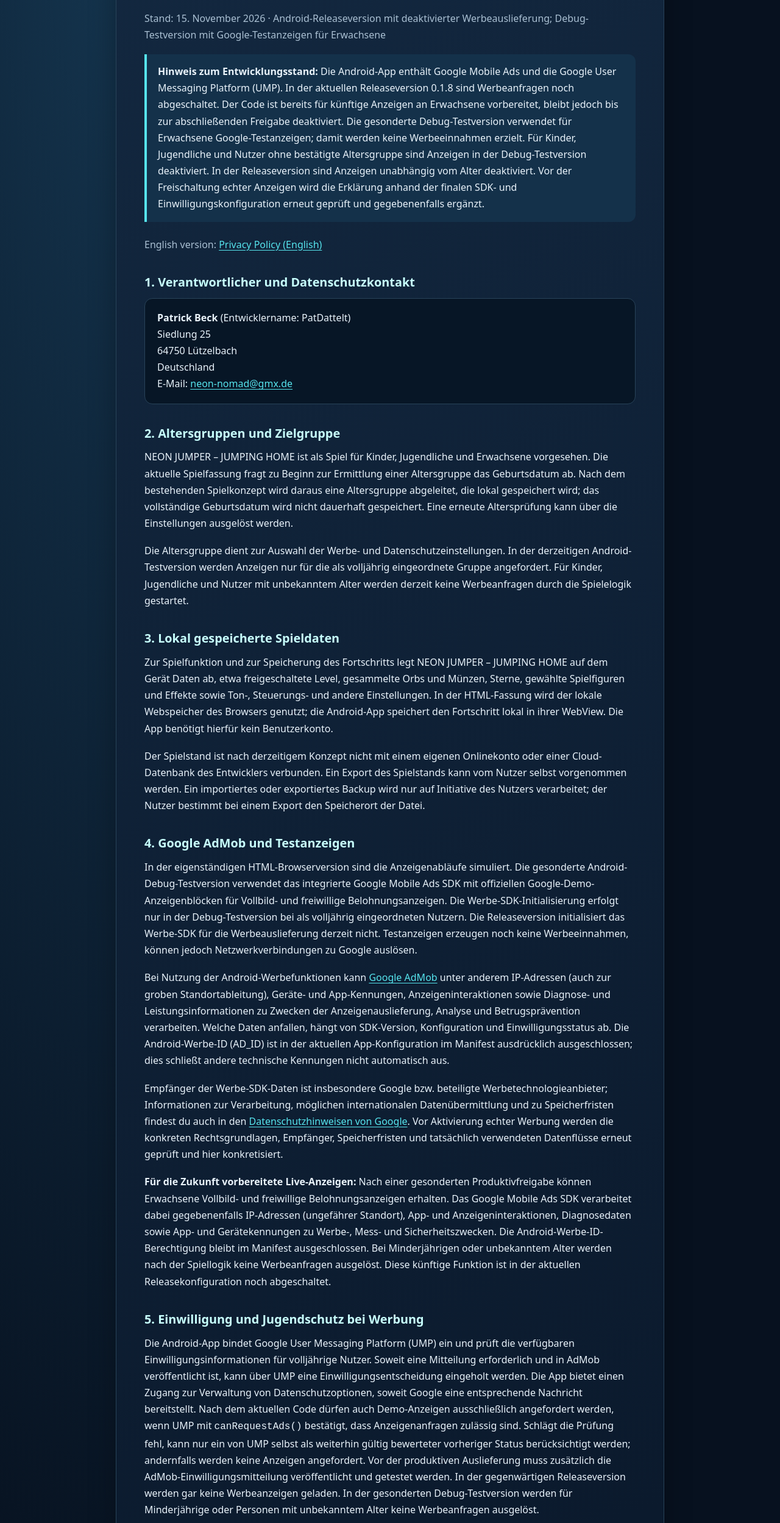
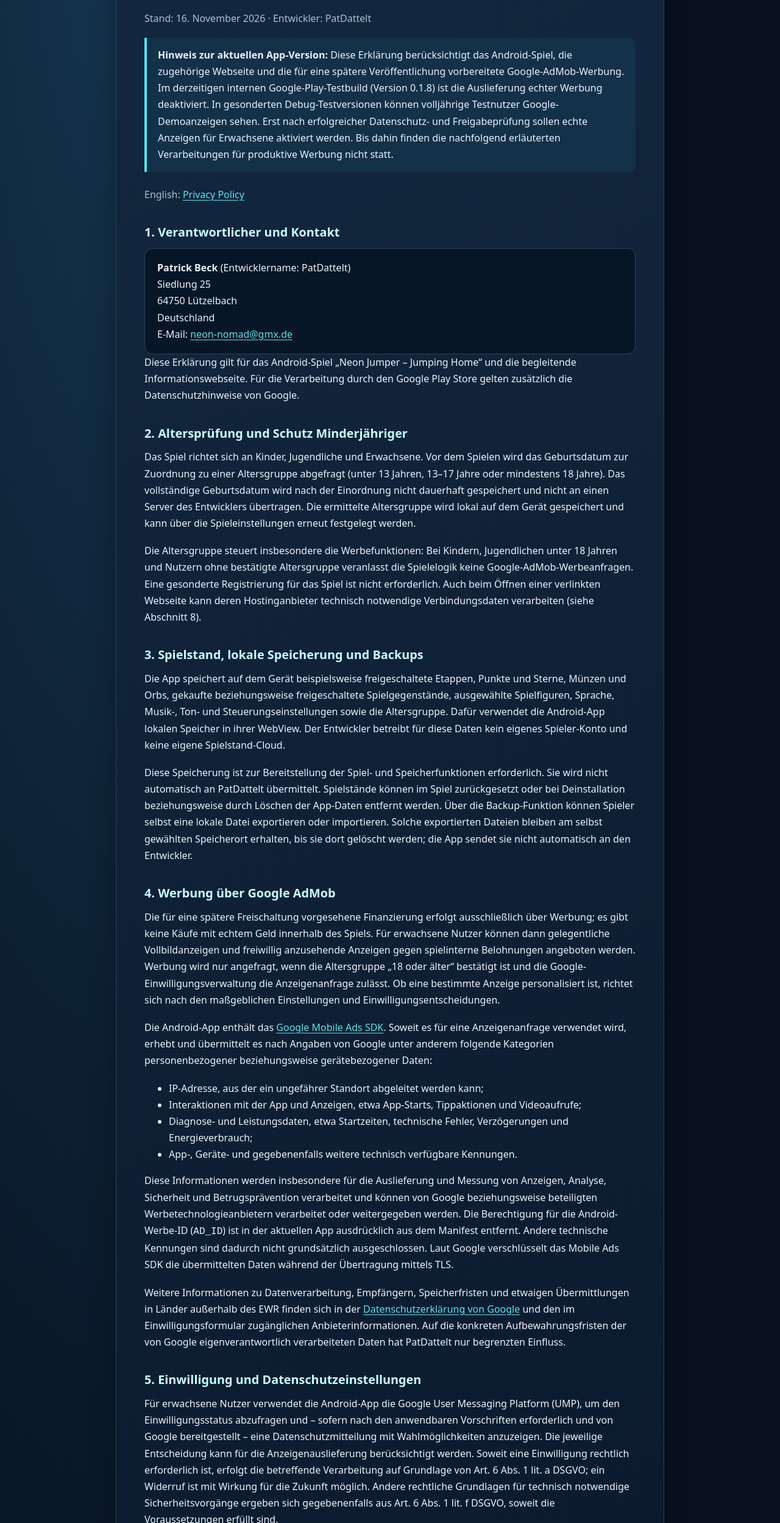
Before and after one commit to PatDattelt/neon-nomad, a plain HTML site: page datenschutz.html in a window 1280 px wide. Shown: the part 302-2800 px from the top of the page at 61% size. Drawn offline with Linux system fonts and the light colour scheme.

Commit message:
Update German privacy policy for Play release preparation and planned AdMob safeguards

```diff
--- a/datenschutz.html
+++ b/datenschutz.html
@@ -7,35 +7,54 @@
 <main class="wrap"><article class="paper">
 <p class="kicker">DATENSCHUTZ</p>
 <h1>Datenschutzerklärung für Neon Jumper – Jumping Home</h1>
-<p class="muted">Stand: 15. November 2026 · Android-Releaseversion mit deaktivierter Werbeauslieferung; Debug-Testversion mit Google-Testanzeigen für Erwachsene</p>
-<div class="notice"><strong>Hinweis zum Entwicklungsstand:</strong> Die Android-App enthält Google Mobile Ads und die Google User Messaging Platform (UMP). In der aktuellen Releaseversion 0.1.8 sind Werbeanfragen noch abgeschaltet. Der Code ist bereits für künftige Anzeigen an Erwachsene vorbereitet, bleibt jedoch bis zur abschließenden Freigabe deaktiviert. Die gesonderte Debug-Testversion verwendet für Erwachsene Google-Testanzeigen; damit werden keine Werbeeinnahmen erzielt. Für Kinder, Jugendliche und Nutzer ohne bestätigte Altersgruppe sind Anzeigen in der Debug-Testversion deaktiviert. In der Releaseversion sind Anzeigen unabhängig vom Alter deaktiviert. Vor der Freischaltung echter Anzeigen wird die Erklärung anhand der finalen SDK- und Einwilligungskonfiguration erneut geprüft und gegebenenfalls ergänzt.</div>
-<p class="muted">English version: <a href="privacy.html" lang="en">Privacy Policy (English)</a></p>
-<h2>1. Verantwortlicher und Datenschutzkontakt</h2>
+<p class="muted">Stand: 16. November 2026 · Entwickler: PatDattelt</p>
+<div class="notice"><strong>Hinweis zur aktuellen App-Version:</strong> Diese Erklärung berücksichtigt das Android-Spiel, die zugehörige Webseite und die für eine spätere Veröffentlichung vorbereitete Google-AdMob-Werbung. Im derzeitigen internen Google-Play-Testbuild (Version 0.1.8) ist die Auslieferung echter Werbung deaktiviert. In gesonderten Debug-Testversionen können volljährige Testnutzer Google-Demoanzeigen sehen. Erst nach erfolgreicher Datenschutz- und Freigabeprüfung sollen echte Anzeigen für Erwachsene aktiviert werden. Bis dahin finden die nachfolgend erläuterten Verarbeitungen für produktive Werbung nicht statt.</div>
+<p class="muted">English: <a href="privacy.html" lang="en">Privacy Policy</a></p>
+
+<h2>1. Verantwortlicher und Kontakt</h2>
 <address class="contact"><strong>Patrick Beck</strong> (Entwicklername: PatDattelt)<br>Siedlung 25<br>64750 Lützelbach<br>Deutschland<br>E-Mail: <a href="mailto:neon-nomad@gmx.de">neon-nomad@gmx.de</a></address>
-<h2>2. Altersgruppen und Zielgruppe</h2>
-<p>NEON JUMPER – JUMPING HOME ist als Spiel für Kinder, Jugendliche und Erwachsene vorgesehen. Die aktuelle Spielfassung fragt zu Beginn zur Ermittlung einer Altersgruppe das Geburtsdatum ab. Nach dem bestehenden Spielkonzept wird daraus eine Altersgruppe abgeleitet, die lokal gespeichert wird; das vollständige Geburtsdatum wird nicht dauerhaft gespeichert. Eine erneute Altersprüfung kann über die Einstellungen ausgelöst werden.</p>
-<p>Die Altersgruppe dient zur Auswahl der Werbe- und Datenschutzeinstellungen. In der derzeitigen Android-Testversion werden Anzeigen nur für die als volljährig eingeordnete Gruppe angefordert. Für Kinder, Jugendliche und Nutzer mit unbekanntem Alter werden derzeit keine Werbeanfragen durch die Spielelogik gestartet.</p>
-<h2>3. Lokal gespeicherte Spieldaten</h2>
-<p>Zur Spielfunktion und zur Speicherung des Fortschritts legt NEON JUMPER – JUMPING HOME auf dem Gerät Daten ab, etwa freigeschaltete Level, gesammelte Orbs und Münzen, Sterne, gewählte Spielfiguren und Effekte sowie Ton-, Steuerungs- und andere Einstellungen. In der HTML-Fassung wird der lokale Webspeicher des Browsers genutzt; die Android-App speichert den Fortschritt lokal in ihrer WebView. Die App benötigt hierfür kein Benutzerkonto.</p>
-<p>Der Spielstand ist nach derzeitigem Konzept nicht mit einem eigenen Onlinekonto oder einer Cloud-Datenbank des Entwicklers verbunden. Ein Export des Spielstands kann vom Nutzer selbst vorgenommen werden. Ein importiertes oder exportiertes Backup wird nur auf Initiative des Nutzers verarbeitet; der Nutzer bestimmt bei einem Export den Speicherort der Datei.</p>
-<h2>4. Google AdMob und Testanzeigen</h2>
-<p>In der eigenständigen HTML-Browserversion sind die Anzeigenabläufe simuliert. Die gesonderte Android-Debug-Testversion verwendet das integrierte Google Mobile Ads SDK mit offiziellen Google-Demo-Anzeigenblöcken für Vollbild- und freiwillige Belohnungsanzeigen. Die Werbe-SDK-Initialisierung erfolgt nur in der Debug-Testversion bei als volljährig eingeordneten Nutzern. Die Releaseversion initialisiert das Werbe-SDK für die Werbeauslieferung derzeit nicht. Testanzeigen erzeugen noch keine Werbeeinnahmen, können jedoch Netzwerkverbindungen zu Google auslösen.</p>
-<p>Bei Nutzung der Android-Werbefunktionen kann <a href="https://support.google.com/admob/">Google AdMob</a> unter anderem IP-Adressen (auch zur groben Standortableitung), Geräte- und App-Kennungen, Anzeigeninteraktionen sowie Diagnose- und Leistungsinformationen zu Zwecken der Anzeigenauslieferung, Analyse und Betrugsprävention verarbeiten. Welche Daten anfallen, hängt von SDK-Version, Konfiguration und Einwilligungsstatus ab. Die Android-Werbe-ID (AD_ID) ist in der aktuellen App-Konfiguration im Manifest ausdrücklich ausgeschlossen; dies schließt andere technische Kennungen nicht automatisch aus.</p>
-<p>Empfänger der Werbe-SDK-Daten ist insbesondere Google bzw. beteiligte Werbetechnologieanbieter; Informationen zur Verarbeitung, möglichen internationalen Datenübermittlung und zu Speicherfristen findest du auch in den <a href="https://policies.google.com/privacy">Datenschutzhinweisen von Google</a>. Vor Aktivierung echter Werbung werden die konkreten Rechtsgrundlagen, Empfänger, Speicherfristen und tatsächlich verwendeten Datenflüsse erneut geprüft und hier konkretisiert.</p>
-<p><strong>Für die Zukunft vorbereitete Live-Anzeigen:</strong> Nach einer gesonderten Produktivfreigabe können Erwachsene Vollbild- und freiwillige Belohnungsanzeigen erhalten. Das Google Mobile Ads SDK verarbeitet dabei gegebenenfalls IP-Adressen (ungefährer Standort), App- und Anzeigeninteraktionen, Diagnosedaten sowie App- und Gerätekennungen zu Werbe-, Mess- und Sicherheitszwecken. Die Android-Werbe-ID-Berechtigung bleibt im Manifest ausgeschlossen. Bei Minderjährigen oder unbekanntem Alter werden nach der Spiellogik keine Werbeanfragen ausgelöst. Diese künftige Funktion ist in der aktuellen Releasekonfiguration noch abgeschaltet.</p>
-<h2>5. Einwilligung und Jugendschutz bei Werbung</h2>
-<p>Die Android-App bindet Google User Messaging Platform (UMP) ein und prüft die verfügbaren Einwilligungsinformationen für volljährige Nutzer. Soweit eine Mitteilung erforderlich und in AdMob veröffentlicht ist, kann über UMP eine Einwilligungsentscheidung eingeholt werden. Die App bietet einen Zugang zur Verwaltung von Datenschutzoptionen, soweit Google eine entsprechende Nachricht bereitstellt. Nach dem aktuellen Code dürfen auch Demo-Anzeigen ausschließlich angefordert werden, wenn UMP mit <code>canRequestAds()</code> bestätigt, dass Anzeigenanfragen zulässig sind. Schlägt die Prüfung fehl, kann nur ein von UMP selbst als weiterhin gültig bewerteter vorheriger Status berücksichtigt werden; andernfalls werden keine Anzeigen angefordert. Vor der produktiven Auslieferung muss zusätzlich die AdMob-Einwilligungsmitteilung veröffentlicht und getestet werden. In der gegenwärtigen Releaseversion werden gar keine Werbeanzeigen geladen. In der gesonderten Debug-Testversion werden für Minderjährige oder Personen mit unbekanntem Alter keine Werbeanfragen ausgelöst.</p>
-<h2>6. Speicherung, Sicherung und Löschung</h2>
-<p>Der lokal gespeicherte Spielstand bleibt grundsätzlich gespeichert, bis er im Spiel oder über die Geräte-/Browserfunktionen gelöscht wird. Ein eigenständig exportiertes Backup kann bis zu seiner manuellen Löschung außerhalb des Spiels erhalten bleiben. In der HTML-Browserversion sind Werbeanzeigen simuliert. In der Debug-Testversion können bei aktiven Google-Testanzeigen Daten durch die eingesetzten SDKs verarbeitet werden. Die Releaseversion zeigt derzeit keine Anzeigen. Auf die Speicherdauer der von Google verarbeiteten Daten hat der Entwickler keinen unmittelbaren Einfluss; nähere Hinweise enthält die Datenschutzerklärung von Google. Weitere Details werden vor der Produktivfreischaltung ergänzt.</p>
-<h2>7. Kontaktaufnahme</h2>
-<p>Wenn du per E-Mail Kontakt aufnimmst, werden die von dir mitgeteilten Angaben ausschließlich zur Bearbeitung deiner Anfrage verwendet. Die Verarbeitung erfolgt je nach Anliegen zur Bearbeitung von Anfragen oder auf Grundlage berechtigter Interessen (Art. 6 Abs. 1 lit. b bzw. f DSGVO). Anfragen werden grundsätzlich nur so lange gespeichert, wie dies für ihre Bearbeitung und etwaige gesetzliche Aufbewahrungspflichten erforderlich ist. Bitte übermittle keine unnötigen Daten über Kinder.</p>
-<h2>8. Betrieb dieser Informationswebseite über GitHub Pages</h2>
-<p>Diese Webseite wird bei Veröffentlichung über GitHub Pages bereitgestellt, einen Dienst von GitHub, Inc. bzw. seinen verbundenen Gesellschaften. Beim Aufruf der Webseite werden technisch notwendige Verbindungsdaten wie IP-Adresse, Browserinformationen und Zeitpunkt der Anfrage an die Hosting-Infrastruktur übertragen und dort gegebenenfalls protokolliert. Zweck ist die sichere und zuverlässige Bereitstellung der Webseite. Grundlage ist unser berechtigtes Interesse an einem sicheren Informationsangebot (Art. 6 Abs. 1 lit. f DSGVO).</p>
-<p>Diese Informationswebseite bindet keine eigenen Besucheranalysen, Werbetracker oder externen Webfonts ein. Informationen zur Verarbeitung durch GitHub sowie zu möglichen internationalen Datenübermittlungen findest du unter <a href="https://docs.github.com/de/site-policy/privacy-policies/github-general-privacy-statement">Datenschutzhinweise von GitHub</a>. Auf die technische Aufbewahrung von Hosting-Protokollen durch GitHub haben wir nur begrenzten Einfluss.</p>
-<h2>9. Datenschutzrechte</h2>
-<p>Im Rahmen der gesetzlichen Voraussetzungen bestehen insbesondere Rechte auf Auskunft, Berichtigung, Löschung, Einschränkung der Verarbeitung, Datenübertragbarkeit und Widerspruch. Soweit eine Verarbeitung auf Einwilligung beruht, kann diese mit Wirkung für die Zukunft widerrufen werden. Du kannst dich außerdem bei einer Datenschutzaufsichtsbehörde beschweren. Zur Ausübung deiner Rechte schreibe an <a href="mailto:neon-nomad@gmx.de">neon-nomad@gmx.de</a>.</p>
-<h2>10. Änderungen dieser Erklärung</h2>
-<p>Bei Änderungen der App, insbesondere vor dem Einschalten echter AdMob-Anzeigen oder dem Erscheinen im Google Play Store, wird diese Datenschutzerklärung überprüft und angepasst. Es gilt die auf dieser Webseite angezeigte aktuelle Fassung.</p>
+<p>Diese Erklärung gilt für das Android-Spiel „Neon Jumper – Jumping Home“ und die begleitende Informationswebseite. Für die Verarbeitung durch den Google Play Store gelten zusätzlich die Datenschutzhinweise von Google.</p>
+
+<h2>2. Altersprüfung und Schutz Minderjähriger</h2>
+<p>Das Spiel richtet sich an Kinder, Jugendliche und Erwachsene. Vor dem Spielen wird das Geburtsdatum zur Zuordnung zu einer Altersgruppe abgefragt (unter 13 Jahren, 13–17 Jahre oder mindestens 18 Jahre). Das vollständige Geburtsdatum wird nach der Einordnung nicht dauerhaft gespeichert und nicht an einen Server des Entwicklers übertragen. Die ermittelte Altersgruppe wird lokal auf dem Gerät gespeichert und kann über die Spieleinstellungen erneut festgelegt werden.</p>
+<p>Die Altersgruppe steuert insbesondere die Werbefunktionen: Bei Kindern, Jugendlichen unter 18 Jahren und Nutzern ohne bestätigte Altersgruppe veranlasst die Spielelogik keine Google-AdMob-Werbeanfragen. Eine gesonderte Registrierung für das Spiel ist nicht erforderlich. Auch beim Öffnen einer verlinkten Webseite kann deren Hostinganbieter technisch notwendige Verbindungsdaten verarbeiten (siehe Abschnitt 8).</p>
+
+<h2>3. Spielstand, lokale Speicherung und Backups</h2>
+<p>Die App speichert auf dem Gerät beispielsweise freigeschaltete Etappen, Punkte und Sterne, Münzen und Orbs, gekaufte beziehungsweise freigeschaltete Spielgegenstände, ausgewählte Spielfiguren, Sprache, Musik-, Ton- und Steuerungseinstellungen sowie die Altersgruppe. Dafür verwendet die Android-App lokalen Speicher in ihrer WebView. Der Entwickler betreibt für diese Daten kein eigenes Spieler-Konto und keine eigene Spielstand-Cloud.</p>
+<p>Diese Speicherung ist zur Bereitstellung der Spiel- und Speicherfunktionen erforderlich. Sie wird nicht automatisch an PatDattelt übermittelt. Spielstände können im Spiel zurückgesetzt oder bei Deinstallation beziehungsweise durch Löschen der App-Daten entfernt werden. Über die Backup-Funktion können Spieler selbst eine lokale Datei exportieren oder importieren. Solche exportierten Dateien bleiben am selbst gewählten Speicherort erhalten, bis sie dort gelöscht werden; die App sendet sie nicht automatisch an den Entwickler.</p>
+
+<h2>4. Werbung über Google AdMob</h2>
+<p>Die für eine spätere Freischaltung vorgesehene Finanzierung erfolgt ausschließlich über Werbung; es gibt keine Käufe mit echtem Geld innerhalb des Spiels. Für erwachsene Nutzer können dann gelegentliche Vollbildanzeigen und freiwillig anzusehende Anzeigen gegen spielinterne Belohnungen angeboten werden. Werbung wird nur angefragt, wenn die Altersgruppe „18 oder älter“ bestätigt ist und die Google-Einwilligungsverwaltung die Anzeigenanfrage zulässt. Ob eine bestimmte Anzeige personalisiert ist, richtet sich nach den maßgeblichen Einstellungen und Einwilligungsentscheidungen.</p>
+<p>Die Android-App enthält das <a href="https://developers.google.com/admob/android/privacy/play-data-disclosure?hl=de">Google Mobile Ads SDK</a>. Soweit es für eine Anzeigenanfrage verwendet wird, erhebt und übermittelt es nach Angaben von Google unter anderem folgende Kategorien personenbezogener beziehungsweise gerätebezogener Daten:</p>
+<ul>
+<li>IP-Adresse, aus der ein ungefährer Standort abgeleitet werden kann;</li>
+<li>Interaktionen mit der App und Anzeigen, etwa App-Starts, Tippaktionen und Videoaufrufe;</li>
+<li>Diagnose- und Leistungsdaten, etwa Startzeiten, technische Fehler, Verzögerungen und Energieverbrauch;</li>
+<li>App-, Geräte- und gegebenenfalls weitere technisch verfügbare Kennungen.</li>
+</ul>
+<p>Diese Informationen werden insbesondere für die Auslieferung und Messung von Anzeigen, Analyse, Sicherheit und Betrugsprävention verarbeitet und können von Google beziehungsweise beteiligten Werbetechnologieanbietern verarbeitet oder weitergegeben werden. Die Berechtigung für die Android-Werbe-ID (<code>AD_ID</code>) ist in der aktuellen App ausdrücklich aus dem Manifest entfernt. Andere technische Kennungen sind dadurch nicht grundsätzlich ausgeschlossen. Laut Google verschlüsselt das Mobile Ads SDK die übermittelten Daten während der Übertragung mittels TLS.</p>
+<p>Weitere Informationen zu Datenverarbeitung, Empfängern, Speicherfristen und etwaigen Übermittlungen in Länder außerhalb des EWR finden sich in der <a href="https://policies.google.com/privacy?hl=de">Datenschutzerklärung von Google</a> und den im Einwilligungsformular zugänglichen Anbieterinformationen. Auf die konkreten Aufbewahrungsfristen der von Google eigenverantwortlich verarbeiteten Daten hat PatDattelt nur begrenzten Einfluss.</p>
+
+<h2>5. Einwilligung und Datenschutzeinstellungen</h2>
+<p>Für erwachsene Nutzer verwendet die Android-App die Google User Messaging Platform (UMP), um den Einwilligungsstatus abzufragen und – sofern nach den anwendbaren Vorschriften erforderlich und von Google bereitgestellt – eine Datenschutzmitteilung mit Wahlmöglichkeiten anzuzeigen. Die jeweilige Entscheidung kann für die Anzeigenauslieferung berücksichtigt werden. Soweit eine Einwilligung rechtlich erforderlich ist, erfolgt die betreffende Verarbeitung auf Grundlage von Art. 6 Abs. 1 lit. a DSGVO; ein Widerruf ist mit Wirkung für die Zukunft möglich. Andere rechtliche Grundlagen für technisch notwendige Sicherheitsvorgänge ergeben sich gegebenenfalls aus Art. 6 Abs. 1 lit. f DSGVO, soweit die Voraussetzungen erfüllt sind.</p>
+<p>Wenn Google eine entsprechende Verwaltungsoption bereitstellt, kann die Einwilligungsentscheidung in der App unter <strong>Einstellungen → Datenschutz → Werbeeinwilligung verwalten</strong> erneut aufgerufen werden. Die App fragt Anzeigen erst dann an, wenn UMP dies mit <code>canRequestAds()</code> erlaubt. Dieses technische Signal bedeutet nicht automatisch, dass der Nutzer ausdrücklich zugestimmt hat: In bestimmten Fällen kann Google melden, dass keine gesonderte Einwilligung erforderlich ist. Falls keine zulässige Anzeigenanfrage möglich ist, zeigt das Spiel keine AdMob-Anzeige. Kinder und Jugendliche erhalten nach der Spielelogik auch dann keine Anzeigen.</p>
+<p><strong>Aktueller Teststatus:</strong> Die EU-Einwilligungsprüfung für die künftige Live-Werbung ist noch nicht abschließend erfolgreich getestet. Deshalb ist Live-Werbung im derzeitigen Google-Play-Testbuild deaktiviert. Eine Aktivierung erfolgt erst nach weiterer Prüfung der eingesetzten Dienste und Angaben.</p>
+
+<h2>6. Speicherdauer und Sicherheit</h2>
+<p>Lokale Spieldaten bleiben grundsätzlich auf dem Gerät, bis sie zurückgesetzt, über die Geräteeinstellungen gelöscht oder die App entfernt wird. Selbst erstellte Backups werden unabhängig davon am gewählten Speicherort aufbewahrt. Für technische Werbe- und Einwilligungsdaten gelten zusätzlich die Speicherregeln der jeweils beteiligten Dienste. Bei der Datenübertragung zu Google werden nach dessen Angaben verschlüsselte Verbindungen verwendet. Dies bedeutet nicht, dass eine vom Nutzer exportierte Backup-Datei automatisch verschlüsselt ist.</p>
+
+<h2>7. Kontaktaufnahme per E-Mail</h2>
+<p>Wenn du Kontakt mit PatDattelt aufnimmst, verarbeiten wir die von dir übermittelten Angaben und Inhalte zur Bearbeitung und Beantwortung deiner Nachricht. Je nach Inhalt beruht die Verarbeitung auf Art. 6 Abs. 1 lit. b oder lit. f DSGVO. Wir speichern diese Nachrichten nur so lange, wie es für die Bearbeitung sowie gegebenenfalls geltende Aufbewahrungspflichten oder die Wahrung berechtigter Ansprüche notwendig ist. Bitte sende keine unnötigen personenbezogenen Daten, insbesondere keine sensiblen Angaben über Kinder.</p>
+
+<h2>8. Informationswebseite (GitHub Pages)</h2>
+<p>Die begleitende Webseite wird über GitHub Pages bereitgestellt. Beim Aufruf werden aus technischen Gründen insbesondere IP-Adresse, Browser- und Verbindungsinformationen sowie Zeitpunkt der Anfrage an die Hostinginfrastruktur übermittelt und dort gegebenenfalls protokolliert. Dies dient der sicheren und zuverlässigen Bereitstellung der Webseite (Art. 6 Abs. 1 lit. f DSGVO). Die Webseite verwendet keine vom Entwickler eingebundene Webanalyse, keine eigenen Werbetracker und keine externen Webfonts.</p>
+<p>Weitere Informationen zur Verarbeitung und möglichen internationalen Datenübermittlungen durch GitHub findest du in den <a href="https://docs.github.com/de/site-policy/privacy-policies/github-general-privacy-statement">Datenschutzhinweisen von GitHub</a>. Auf die technischen Speicherfristen von GitHub hat der Webseitenbetreiber nur begrenzten Einfluss.</p>
+
+<h2>9. Deine Rechte</h2>
+<p>Soweit die gesetzlichen Voraussetzungen vorliegen, hast du Rechte auf Auskunft, Berichtigung, Löschung, Einschränkung der Verarbeitung und Datenübertragbarkeit sowie ein Widerspruchsrecht. Einwilligungen kannst du mit Wirkung für die Zukunft widerrufen. Du kannst dich zudem bei einer zuständigen Datenschutzaufsichtsbehörde beschweren. Wende dich zur Ausübung deiner Rechte an <a href="mailto:neon-nomad@gmx.de">neon-nomad@gmx.de</a>. Lokal gespeicherte Spielstände kannst du selbst über die Spielfunktionen beziehungsweise Android löschen; für Daten, die Google eigenverantwortlich verarbeitet, können zusätzlich dessen Datenschutz- und Kontofunktionen erforderlich sein.</p>
+
+<h2>10. Aktualisierungen</h2>
+<p>Diese Erklärung wird angepasst, wenn sich Funktionen, eingebundene SDKs oder Datenverarbeitungen ändern. Insbesondere vor der Aktivierung echter AdMob-Anzeigen werden die technischen Datenflüsse, die Einwilligungsverwaltung und die Angaben in Google Play erneut abgeglichen. Maßgeblich ist die jeweils hier veröffentlichte Fassung.</p>
 </article></main>
 <footer>© 2026 PatDattelt <a href="datenschutz.html">Datenschutz</a><a href="privacy.html">Privacy (EN)</a><a href="impressum.html">Impressum</a></footer>
 </body></html>
```
